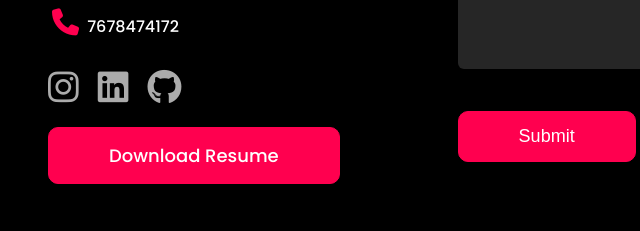
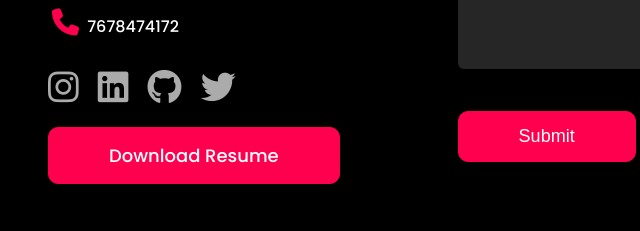
Before and after one commit to Zeref101/My-Portfolio, a plain HTML site: page index.html in a window 1280 px wide. Shown: the part 3485-3716 px from the top of the page, 80-720 px from the left. Drawn offline with nearby package versions, Linux system fonts and the light colour scheme.

Commit message:
twitter account added

```diff
--- a/index.html
+++ b/index.html
@@ -163,6 +163,8 @@
                         <a href="www.linkedin.com/in/shreyas-mohanty-8a899524a" class="linkedin"><i
                                 class="fa-brands fa-linkedin"></i></i></a>
                         <a href="https://github.com/Zeref101" class="github"><i class="fa-brands fa-github"></i></a>
+                        <a href="https://twitter.com/Shreyas_M0228" class="twitter"><i
+                                class="fa-brands fa-twitter"></i></a>
 
                     </div>
                     <a href="./Shreyas's_Resume.pdf" download="./Shreyas's_Resume.pdf" class="second">Download
```
